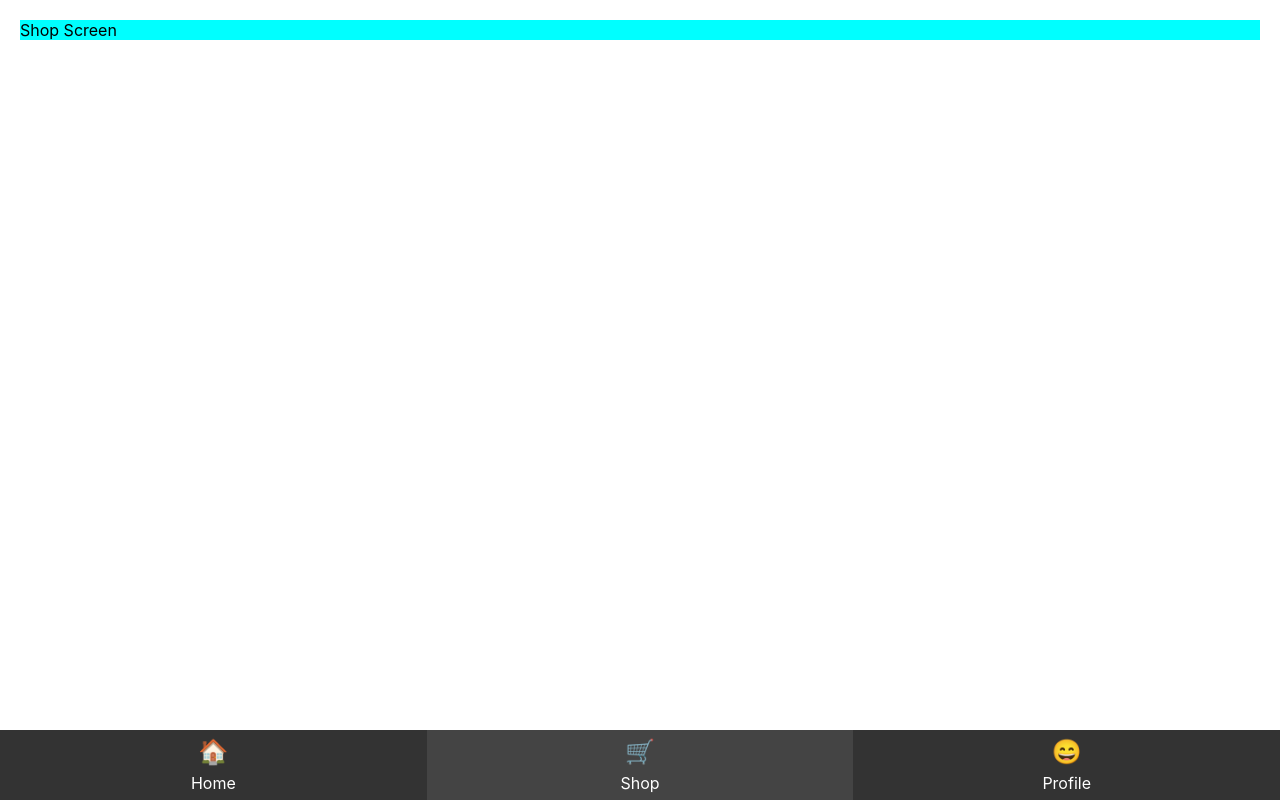
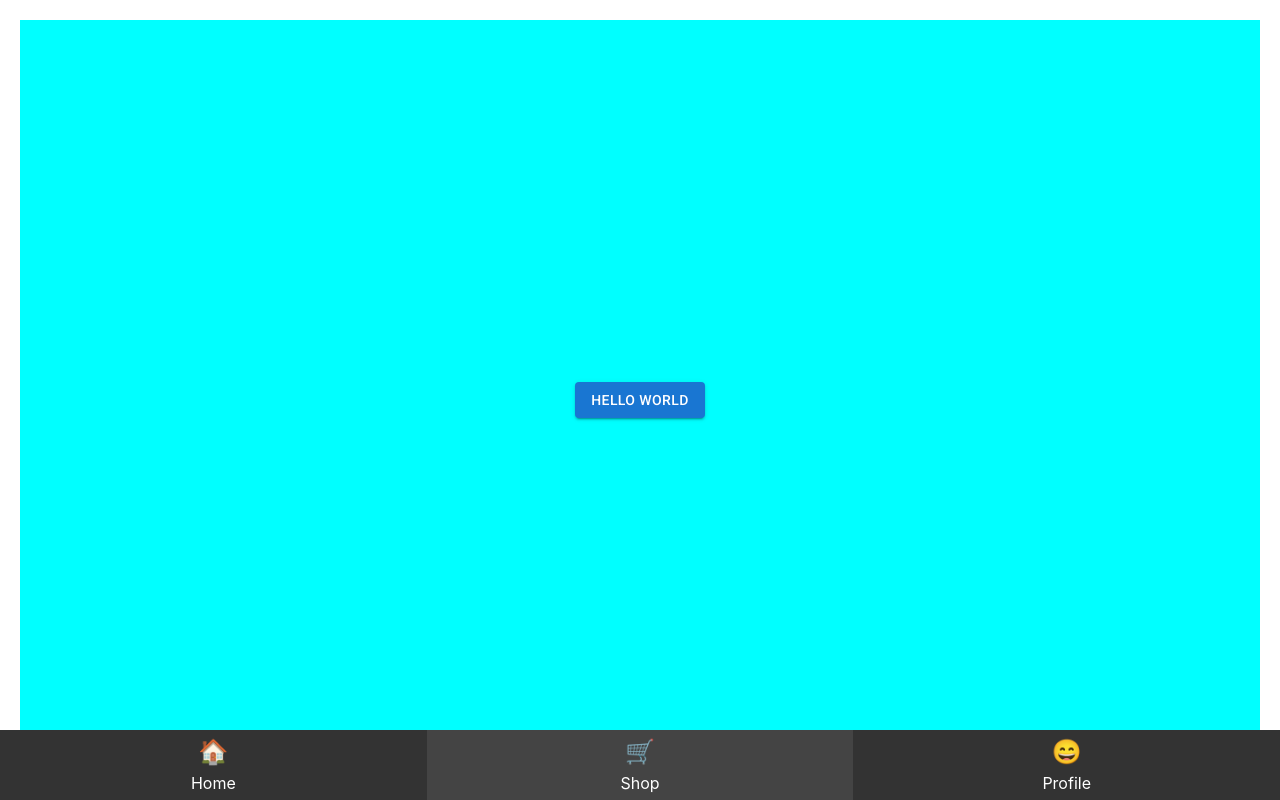
Before and after one commit to janezk7/GroceryOptimizer, a React (Create React App) app: page /shop in a window 1280 px wide. Built offline with nearby package versions, Linux system fonts and the light colour scheme; a web font is replaced by a local one.

Commit message:
Add Material UI

```diff
--- a/package.json
+++ b/package.json
@@ -3,6 +3,11 @@
   "version": "0.1.0",
   "private": true,
   "dependencies": {
+    "@emotion/react": "^11.13.5",
+    "@emotion/styled": "^11.13.5",
+    "@fontsource/roboto": "^5.1.0",
+    "@mui/icons-material": "^6.1.8",
+    "@mui/material": "^6.1.8",
     "@testing-library/jest-dom": "^5.17.0",
     "@testing-library/react": "^13.4.0",
     "@testing-library/user-event": "^13.5.0",
--- a/src/App.tsx
+++ b/src/App.tsx
@@ -10,6 +10,11 @@ import {
 import HomeScreen from "./screens/HomeScreen";
 import ShopScreen from "./screens/ShopScreen";
 import ProfileScreen from "./screens/ProfileScreen";
+
+import '@fontsource/roboto/300.css';
+import '@fontsource/roboto/400.css';
+import '@fontsource/roboto/500.css';
+import '@fontsource/roboto/700.css';
 
 function TabLink({
   to,
--- a/src/screens/ShopScreen.tsx
+++ b/src/screens/ShopScreen.tsx
@@ -1,9 +1,21 @@
+import { Button } from "@mui/material";
 import { CSSProperties } from "react";
 
 export default function ShopScreen() {
-  return <div style={screenStyle}>Shop Screen</div>;
+  return (
+    <div style={container}>
+      <Button variant="contained">Hello world</Button>
+    </div>
+  );
 }
 
-const screenStyle: CSSProperties = {
+const container: CSSProperties = {
+  flex: 1,
+  display: "flex",
+  justifyContent: "center",
+  alignItems: "center",
+  flexDirection: "column",
+  height: "100%",
+
   backgroundColor: "cyan",
 };
```
Also changed, not shown: 1 other file (tests, documents, lock files or other folders).
